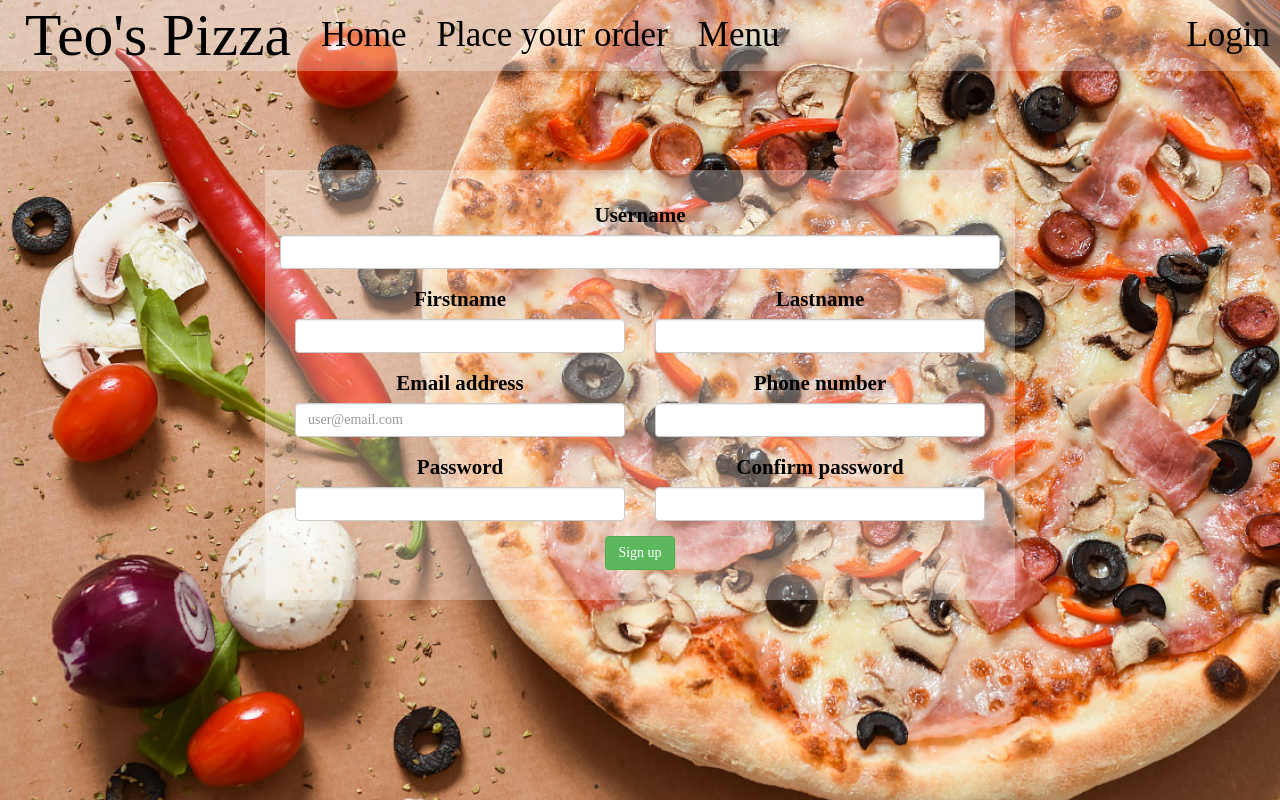
After one commit to TeodoraBudeanu/Teo-s-Pizza, a Django app: page /client/new_user in a window 1280 px wide. The commit adds this page. Run offline with Django 3.2, Linux system fonts and the light colour scheme; data comes from the database, SQL or seed files in the repository; both versions use the stored data as it was after the commit; some libraries are stand-ins or nearby versions.

Commit message:
Added create new user functionality

```diff
--- a/pizza/client/urls.py
+++ b/pizza/client/urls.py
@@ -1,11 +1,13 @@
 from django.urls import path, re_path
 from django.contrib.auth.views import LoginView, LogoutView
-from .views import OrderList
+from .views import OrderList, CreateNewUser, CheckUsername
 
 urlpatterns = [
     re_path(r'home$', OrderList.as_view(), name='client_home'),
     re_path(r'login$', LoginView.as_view(template_name="client/login_form.html"),
                                         name='client_login'),
     re_path(r'logout$', LogoutView.as_view(), name="client_logout"),
+    re_path(r'new_user$', CreateNewUser.as_view(), name="new_user"),
+    re_path(r'check_username$', CheckUsername.as_view(), name="check_username"),
 
 ]
--- a/pizza/client/views.py
+++ b/pizza/client/views.py
@@ -1,11 +1,16 @@
 from django.shortcuts import render, redirect, get_object_or_404
 from django.contrib.auth.decorators import login_required
+from django.contrib.auth.models import User
+from django.db import IntegrityError
+from django.http import JsonResponse
+from django.views.generic import TemplateView
 from django.utils.decorators import method_decorator
 from order.models import Order
 from order.serializers import OrderSerializer
-from rest_framework.generics import ListAPIView
+from rest_framework.generics import ListAPIView, ListCreateAPIView, RetrieveAPIView
 from rest_framework.renderers import TemplateHTMLRenderer
 from rest_framework.response import Response
+
 
 # Create your views here.
 
@@ -21,3 +26,42 @@ class OrderList(ListAPIView):
     def get(self, request):
         queryset = self.get_queryset()
         return Response({'orders' : queryset})
+
+
+class CheckUsername(RetrieveAPIView):
+
+    def get(self, request):
+        username = request.GET.get('username')
+        if User.objects.filter(username=username).count()>0:
+            return JsonResponse("1", safe=False)
+        else:
+            return JsonResponse("0", safe=False)
+
+
+class CreateNewUser(ListCreateAPIView):
+    renderer_classes = [TemplateHTMLRenderer]
+    template_name = 'client/create_new_user.html'
+
+    def get(self, request):
+        return Response()
+
+    def post(self, request):
+        def get_queryset():
+            return User.objects.all
+        queryset = get_queryset()
+        dict = request.data.dict()
+
+        errors = []
+
+        try:
+            user = User.objects.create_user(dict["username"], dict["email"], dict["password"])
+            user.first_name = dict["first_name"]
+            user.last_name = dict["last_name"]
+            user.phone = dict["phone"]
+            user.save()
+        except IntegrityError as e:
+                errors.append("This username is already taken.")
+        if len(errors)>0:
+            return Response({'errors': errors})
+        else:
+            return redirect('client_login')
--- a/pizza/static/css/basestyle.css
+++ b/pizza/static/css/basestyle.css
@@ -33,7 +33,7 @@ body {
   width = 300px;
 }
 
-a {
+.navbutton {
   color: black !important;
 }
 
--- a/pizza/templates/base.html
+++ b/pizza/templates/base.html
@@ -10,9 +10,6 @@
   <link rel="stylesheet" href="https://maxcdn.bootstrapcdn.com/bootstrap/3.4.0/css/bootstrap.min.css">
   {% block styling %}
     <link rel="stylesheet" href="/static/css/basestyle.css">
-    <style media="screen">
-      a { color: black; }
-    </style>
   {% endblock styling %}
 
 {% block scripts %}
--- /dev/null
+++ b/pizza/templates/client/create_new_user.html
@@ -0,0 +1,81 @@
+{% extends "base.html" %}
+{% load crispy_forms_tags %}
+{% load static %}
+
+{% block title %}
+  New User
+{% endblock %}
+
+{% block styling %}
+{{ block.super }}
+<style>
+  .container {
+    margin-top: 170px;
+    font-family: "Chalkduster";
+    font-size: 150%;
+    max-width:750px;
+    background: rgba(255, 255, 255, 0.3) };
+    max-width:160px;
+  }
+</style>
+{% endblock styling %}
+
+{% block scripts %}
+{{ block.super }}
+<script type="text/javascript" src="../../static/js/new_user.js"></script>
+{% endblock %}
+
+{% block content %}
+
+  <form role="form" action="{% url 'new_user' %}" method="post">
+    <br>
+    {% csrf_token %}
+    <div>
+      <div class="form-group">
+        <label for="username">Username</label>
+        <div class="controls">
+          <input type="text" class="form-control" name="username" value="" id="username" required>
+          <div id="username_response" class="response"></div>
+        </div>
+      </div>
+      <div class="form-group col-md-6 mb-0">
+        <label for="first_name">Firstname</label>
+        <div class="controls">
+          <input type="text" class="form-control" name="first_name" value="" id="first_name" required>
+        </div>
+      </div>
+      <div class="form-group col-md-6 mb-0">
+        <label for="last_name">Lastname</label>
+        <div class="controls">
+          <input type="text" class="form-control" name="last_name" value="" id="last_name" minlength=5 required>
+        </div></div><div class="form-group col-md-6 mb-0">
+          <label for="email">Email address</label>
+          <div class="controls">
+            <input type="text" class="form-control" name="email" value="" id="email" placeholder="user@email.com" minlength=10 required>
+          </div>
+        </div>
+        <div class="form-group col-md-6 mb-0">
+          <label for="phone">Phone number</label>
+          <div class="controls">
+            <input type="number" class="form-control" name="phone" value="" id="phone" minlength=10 required>
+          </div>
+        </div>
+        <div class="form-group col-md-6 mb-0">
+          <label for="password">Password</label>
+          <div class="controls">
+            <input type="password" class="form-control" name="password" value="" id="password" minlength=8 required>
+          </div>
+        </div>
+        <div class="form-group col-md-6 mb-0">
+          <label for="passwordtest">Confirm password</label>
+          <div class="controls">
+            <input type="password" class="form-control" name="passwordtest" value="" id="passwordtest" minlength=8 required>
+            <div id="pass_response" class="response"></div>
+          </div>
+        </div>
+      </div>
+    <button id="signup" type="submit" class="btn btn-success">Sign up</button>
+    <br><br>
+  </form>
+
+  {% endblock %}
--- a/pizza/templates/orders/order_form.html
+++ b/pizza/templates/orders/order_form.html
@@ -23,7 +23,7 @@
 
 {% block scripts %}
 {{ block.super }}
-<script type="text/javascript" src="../../static/js/order-form.js"></script>
+<script type="text/javascript" src="../../static/js/order_form.js"></script>
 {% endblock %}
 
 {% block content %}
```
Also changed, not shown: pizza/static/js/new_user.js (added, +38 -0 lines), pizza/static/js/order-form.js (deleted, +0 -222 lines), pizza/static/js/order_form.js (added, +85 -0 lines), pizza/templates/client/login_form.html (+8 -3 lines), pizza/db.sqlite3.
